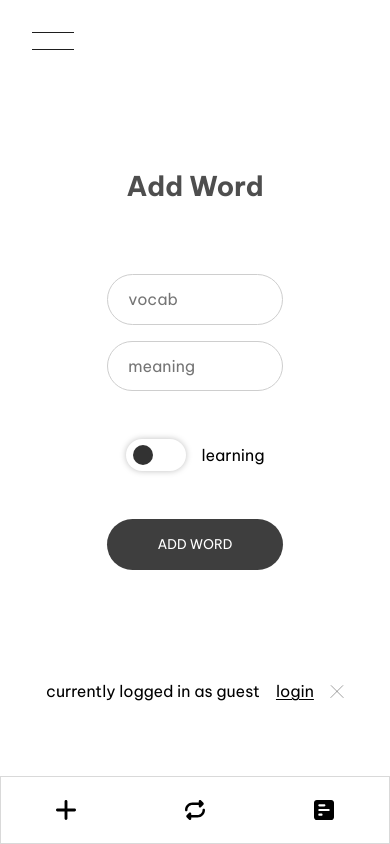
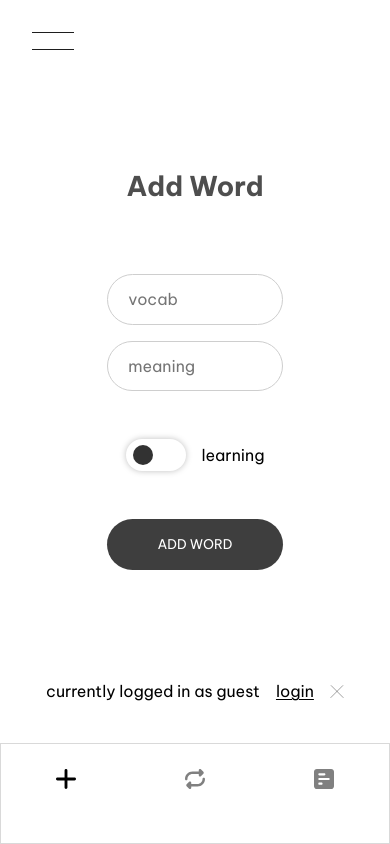
Before and after one commit to Stefan1400/ComponentsLibrary, a React (Create React App) app in the folder client/: page / in a window 390 px wide. Built offline with nearby package versions, Linux system fonts and the light colour scheme; no server answers.

Commit message:
pushed mobile nav svgs upto fit better with deployment, gave mobile nav icons dynamic colors based on selection

```diff
--- a/client/src/components/Navbar/Navbar.css
+++ b/client/src/components/Navbar/Navbar.css
@@ -8,11 +8,10 @@
 .nav {
    position: fixed;
    z-index: 600;
-   bottom: 2rem;
    bottom: 0;
-   width: 80vw;
    width: 100vw;
-   height: 8vh;
+   height: 12vh;
+   padding-bottom: 1.75rem;
    /* border-radius: 999px; */
    /* box-shadow: 1px 0 6px 0px rgba(0, 0, 0, 0.25); */
    /* padding: 5rem 1rem; */
@@ -94,6 +93,15 @@
    justify-content: center;
    align-items: center;
 }
+
+.nav-icon path {
+   fill: gray;
+}
+
+.nav-icon.selected path {
+   fill: black;
+}
+
 }
 
 /*
--- a/client/src/components/Navbar/Navbar.jsx
+++ b/client/src/components/Navbar/Navbar.jsx
@@ -23,7 +23,7 @@ function Navbar({ toggleDesktopNavbar, toggleLogin, toggleAccountPage, toggleAdd
          {/* ADD LINK */}
          <li onClick={toggleAddWord} className={`nav-flex-item ${addWordVisible ? 'selected' : ''}`}>
             <Link className='nav-link' to='/add'>
-               <PlusIcon />
+               <PlusIcon className={`nav-icon ${addWordVisible ? 'selected' : ''}`} />
 
             <span className='nav-flex-item-title'>add</span>
             </Link>
@@ -32,7 +32,7 @@ function Navbar({ toggleDesktopNavbar, toggleLogin, toggleAccountPage, toggleAdd
          {/* REVIEW LINK */}
          <li onClick={toggleReview} className={`nav-flex-item ${reviewVisible ? 'selected' : ''}`}>
             <Link className='nav-link' to='/review'>
-               <ReviewIcon />
+               <ReviewIcon className={`nav-icon ${reviewVisible ? 'selected' : ''}`} />
 
             <span className='nav-flex-item-title'>review</span>
             </Link>
@@ -43,7 +43,7 @@ function Navbar({ toggleDesktopNavbar, toggleLogin, toggleAccountPage, toggleAdd
 
          <li onClick={toggleMyWords} className={`nav-flex-item ${myWordsVisible ? 'selected' : ''}`}>
          <Link className='nav-link' to='/my-words'>
-               <MyWordsIcon />
+               <MyWordsIcon className={`nav-icon ${myWordsVisible ? 'selected' : ''}`} />
 
                <span className='nav-flex-item-title'>my words</span>
          </Link>
```
